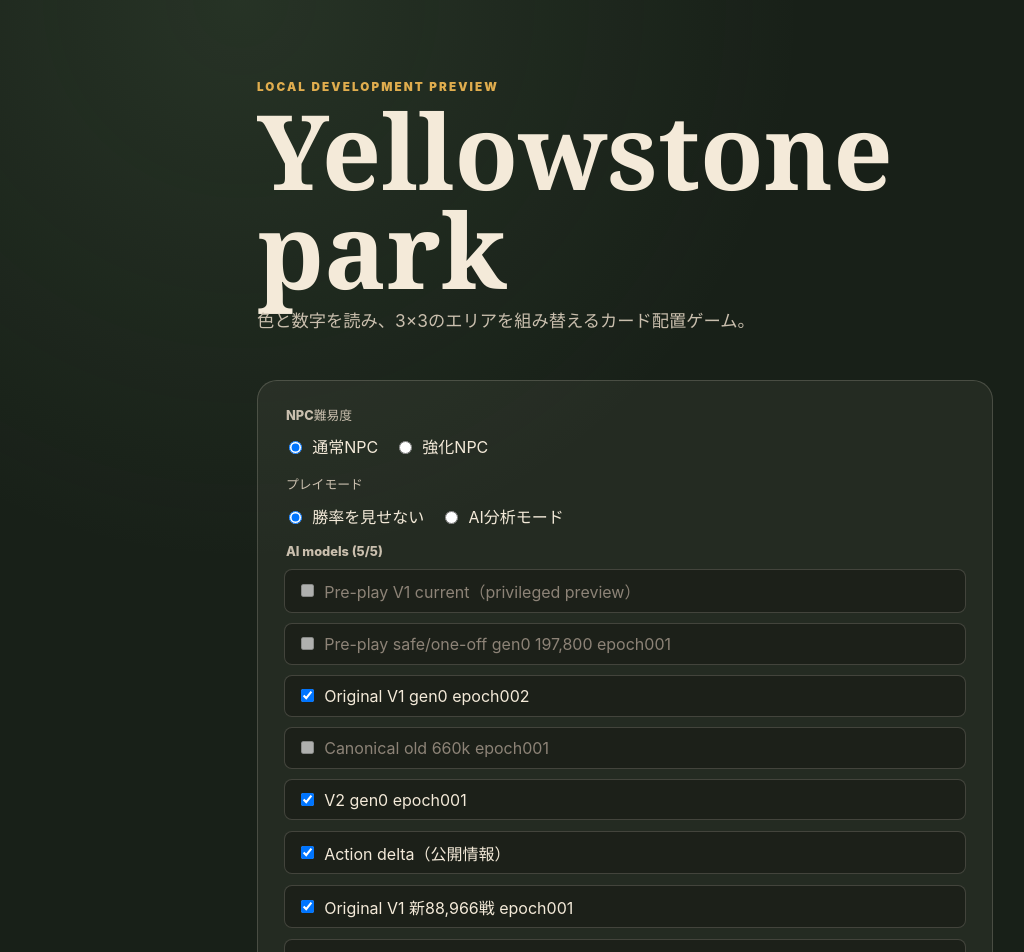
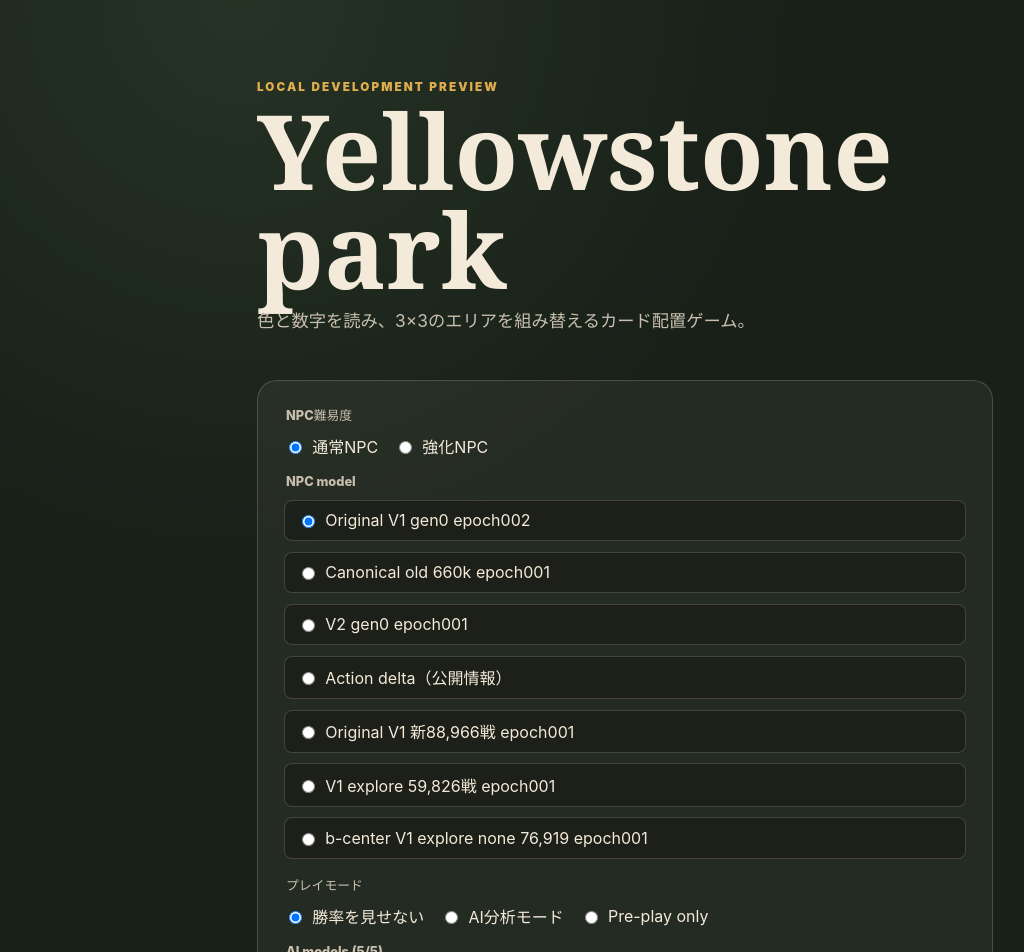
Before and after one commit to ddsotos/yellowstone_Browser, a React (Vite) app: page / in a window 1280 px wide. Shown: the top 952 px of the page, without its empty margins (15-1039 px from the left). Built offline with nearby package versions, Linux system fonts and the light colour scheme.

Commit message:
feat(ai): NPCモデル選択とpreplay表示を追加

```diff
--- a/src/App.tsx
+++ b/src/App.tsx
@@ -2,6 +2,7 @@ import { useEffect, useMemo, useRef, useState } from "react";
 import {
   AiTimeoutError,
   evaluateAllModels,
+  evaluatePreplayBefore,
   MODEL_SPECS,
   ModelId,
   ModelAnalysis,
@@ -77,6 +78,13 @@ interface Comparison {
   models: ModelAnalysis[];
 }
 
+interface PreplayOnly {
+  status: "loading" | "ok" | "error";
+  label: string;
+  probability?: number;
+  error?: string;
+}
+
 const seatName = (
   index: number,
   lobby: OnlineLobby | null,
@@ -91,6 +99,7 @@ const seatName = (
 const defaultSettings: Settings = {
   difficulty: "standard",
   assistMode: "none",
+  npcModelId: "v1-generation0-epoch002",
   modelIds: [
     "v1-generation0-epoch002",
     "v2-generation0-epoch001",
@@ -111,6 +120,10 @@ const sanitizePublicModelIds = (modelIds: ModelId[]): ModelId[] => {
     ? selected
     : defaultSettings.modelIds.filter((id) => allowed.has(id));
 };
+
+const sanitizePlayableModelId = (modelId: ModelId | undefined): ModelId =>
+  PLAYABLE_MODEL_SPECS.find((spec) => spec.id === modelId)?.id ??
+  defaultSettings.npcModelId;
 
 const cardName = (action: PlaceCardAction, before: GameState): string => {
   const card = before.players[before.currentPlayerIndex].hand[action.handIndex];
@@ -201,6 +214,7 @@ export default function App() {
     return {
       ...defaultSettings,
       ...saved,
+      npcModelId: sanitizePlayableModelId(saved.npcModelId ?? saved.modelId),
       modelIds: modelIds.slice(0, 5),
     };
   }, [savedAtStart]);
@@ -224,6 +238,7 @@ export default function App() {
   const [manualFrameSelection, setManualFrameSelection] = useState(false);
   const [plannedRefill, setPlannedRefill] = useState<RefillAction | null>(null);
   const [comparison, setComparison] = useState<Comparison | null>(null);
+  const [preplayOnly, setPreplayOnly] = useState<PreplayOnly | null>(null);
   const [preview, setPreview] = useState<Preview>("own");
   const [message, setMessage] = useState("");
   const [thinking, setThinking] = useState(false);
@@ -235,10 +250,7 @@ export default function App() {
   const activeModelIds = isOnline
     ? sanitizePublicModelIds(settings.modelIds)
     : settings.modelIds;
-  const primaryPlayableModelId =
-    activeModelIds.find((id) =>
-      PLAYABLE_MODEL_SPECS.some((spec) => spec.id === id),
-    ) ?? PLAYABLE_MODEL_SPECS[0].id;
+  const primaryPlayableModelId = sanitizePlayableModelId(settings.npcModelId);
   const isPreplayModel = (model: ModelAnalysis) =>
     model.spec.encoder.startsWith("privileged");
 
@@ -365,8 +377,50 @@ export default function App() {
       setSelectedFrameAction(null);
       setPlannedRefill(null);
       setComparison(null);
+      setPreplayOnly(null);
     }
   }, [state, viewPlayerIndex]);
+
+  useEffect(() => {
+    if (
+      !state ||
+      state.phase !== "play" ||
+      state.currentPlayerIndex !== viewPlayerIndex ||
+      state.cardsPlayedThisTurn !== 0 ||
+      settings.assistMode !== "preplay"
+    ) {
+      return;
+    }
+    let disposed = false;
+    setPreplayOnly({ status: "loading", label: "Pre-play" });
+    evaluatePreplayBefore(viewPlayerIndex, state, history)
+      .then((value) => {
+        if (disposed) return;
+        setPreplayOnly({
+          status: "ok",
+          label: value.spec.label,
+          probability: value.probability,
+        });
+      })
+      .catch((error) => {
+        if (disposed) return;
+        setPreplayOnly({
+          status: "error",
+          label: "Pre-play",
+          error: error instanceof Error ? error.message : String(error),
+        });
+      });
+    return () => {
+      disposed = true;
+    };
+  }, [
+    state?.randomState,
+    state?.currentPlayerIndex,
+    state?.cardsPlayedThisTurn,
+    settings.assistMode,
+    viewPlayerIndex,
+    history,
+  ]);
 
   useEffect(() => {
     if (
@@ -672,6 +726,16 @@ export default function App() {
               />
               各モデル勝率を表示
             </label>
+            <label>
+              <input
+                type="radio"
+                checked={settings.assistMode === "preplay"}
+                onChange={() =>
+                  setSettings((value) => ({ ...value, assistMode: "preplay" }))
+                }
+              />
+              Pre-play only
+            </label>
           </fieldset>
 
           <fieldset className="model-picker">
@@ -861,6 +925,23 @@ export default function App() {
               強化NPC
             </label>
           </fieldset>
+          <fieldset className="model-picker">
+            <legend>NPC model</legend>
+            <div className="model-options">
+              {PLAYABLE_MODEL_SPECS.map((spec) => (
+                <label key={spec.id}>
+                  <input
+                    type="radio"
+                    checked={settings.npcModelId === spec.id}
+                    onChange={() =>
+                      setSettings((value) => ({ ...value, npcModelId: spec.id }))
+                    }
+                  />
+                  <span>{spec.label}</span>
+                </label>
+              ))}
+            </div>
+          </fieldset>
           <fieldset>
             <legend>プレイモード</legend>
             <label>
@@ -882,6 +963,16 @@ export default function App() {
                 }
               />
               AI分析モード
+            </label>
+            <label>
+              <input
+                type="radio"
+                checked={settings.assistMode === "preplay"}
+                onChange={() =>
+                  setSettings((value) => ({ ...value, assistMode: "preplay" }))
+                }
+              />
+              Pre-play only
             </label>
           </fieldset>
           <fieldset className="model-picker">
@@ -1096,6 +1187,7 @@ export default function App() {
     setSelectedFrameAction(null);
     setPlannedRefill(null);
     setComparison(null);
+    setPreplayOnly(null);
     setPreview("own");
   };
 
@@ -1277,7 +1369,13 @@ export default function App() {
               ? "強化NPC"
               : "通常NPC"}
           </span>
-          <span>{settings.assistMode === "analysis" ? "AI分析" : "分析なし"}</span>
+          <span>
+            {settings.assistMode === "analysis"
+              ? "AI分析"
+              : settings.assistMode === "preplay"
+                ? "Pre-play"
+                : "分析なし"}
+          </span>
           <span>{activeModelIds.length} AI models</span>
           <span>NPC: {selectedModel.label}</span>
           {isOnline && activeOnlineGame && (
@@ -1317,6 +1415,23 @@ export default function App() {
       </section>
 
       {message && <p className="notice">{message}</p>}
+
+      {isHumanTurn && settings.assistMode === "preplay" && preplayOnly && (
+        <section className="comparison">
+          <div className="comparison-heading">
+            <h2>Pre-play win rate</h2>
+            {preplayOnly.status === "loading" && <span>calculating...</span>}
+            {preplayOnly.status === "ok" && (
+              <strong className="preplay-summary">
+                {preplayOnly.label}: {((preplayOnly.probability ?? 0) * 100).toFixed(1)}%
+              </strong>
+            )}
+            {preplayOnly.status === "error" && (
+              <span className="model-error">{preplayOnly.error}</span>
+            )}
+          </div>
+        </section>
+      )}
 
       {state.phase === "game_over" ? (
         <section className="game-over">
--- a/src/ai/client.ts
+++ b/src/ai/client.ts
@@ -503,7 +503,10 @@ export const evaluateAllModels = async (
   return results;
 };
 
-const DEFAULT_PLAY_MODEL = MODEL_SPECS[1];
+const DEFAULT_PLAY_MODEL = PLAYABLE_MODEL_SPECS[0];
+const DEFAULT_PREPLAY_MODEL = MODEL_SPECS.find(
+  (spec) => spec.id === "preplay-safe-counts-generation0-197800-epoch001",
+) ?? MODEL_SPECS[0];
 
 export const warmAi = (modelId: ModelId = DEFAULT_PLAY_MODEL.id): void => {
   const active = activeWorker();
@@ -532,6 +535,23 @@ export const evaluateCandidates = (
     history,
   );
 
+export const evaluatePreplayBefore = async (
+  viewer: number,
+  turnStart: GameState,
+  history: RecentPlacement[] = [],
+  modelId: ModelId = DEFAULT_PREPLAY_MODEL.id,
+): Promise<{ spec: ModelSpec; probability: number }> => {
+  const spec =
+    MODEL_SPECS.find(
+      (value) => value.id === modelId && value.encoder === "privileged_safe_counts",
+    ) ?? DEFAULT_PREPLAY_MODEL;
+  const tensors = encodePrivilegedSafeCountStateInputs([
+    { state: turnStart, history, viewer },
+  ]);
+  const scores = await inferRaw(spec, tensors.board, tensors.context, 1);
+  return { spec, probability: scores[0] };
+};
+
 export const selectBestTurn = async (
   candidates: TurnCandidate[],
   viewer: number,
--- a/src/storage.ts
+++ b/src/storage.ts
@@ -3,13 +3,14 @@ import { V2TrackingState } from "./game/v2Tracking";
 import type { ModelId } from "./ai/client";
 
 export type Difficulty = "standard" | "expert";
-export type AssistMode = "none" | "analysis";
+export type AssistMode = "none" | "preplay" | "analysis";
 
 export interface Settings {
   difficulty: Difficulty;
   assistMode: AssistMode;
   modelId?: ModelId;
   modelIds: ModelId[];
+  npcModelId: ModelId;
 }
 
 export interface SavedGame {
```
